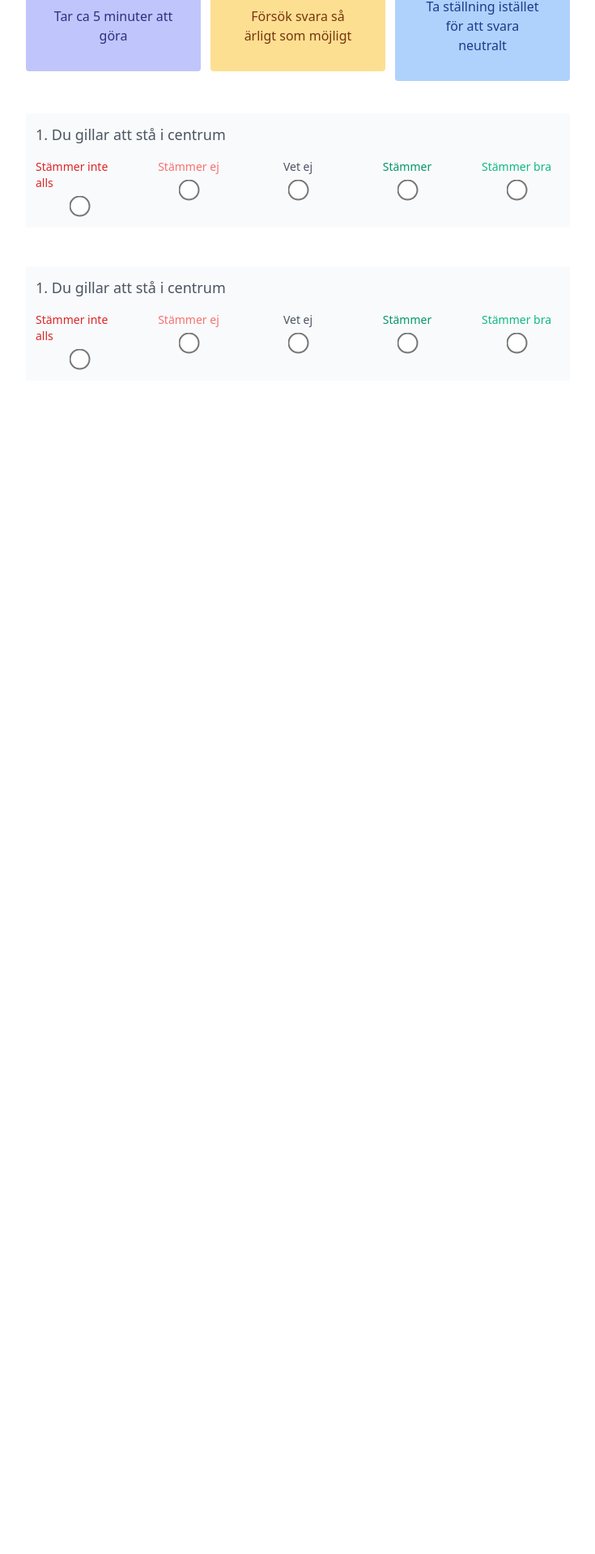
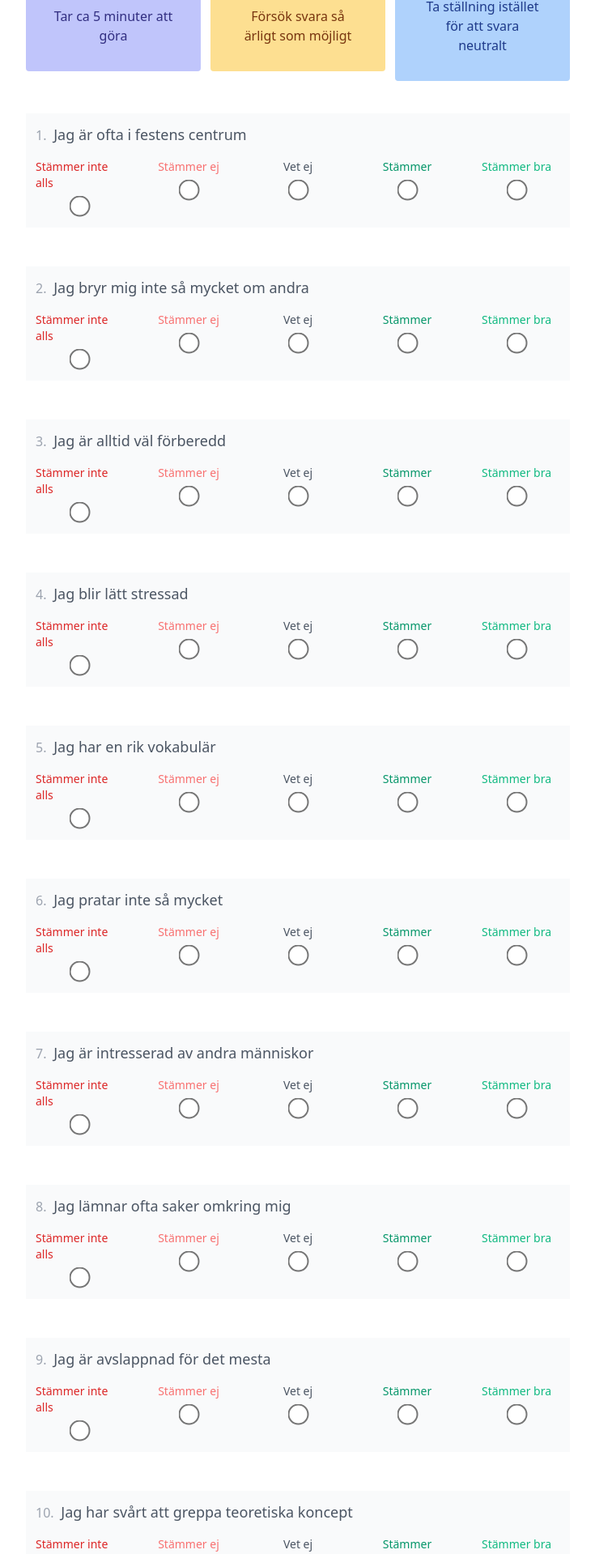
Before and after one commit to johnnydevster/persona, a React (Create React App) app in the folder client/: page / in a window 1280 px wide. Shown: the part 840-2759 px from the top of the page at 81% size, without its empty margins (272-1007 px from the left). Before the commit the page ends 1694 px from the top, so only its background shows below. Built offline with nearby package versions, Linux system fonts and the light colour scheme.

Commit message:
Question components work decently, saves state

```diff
--- a/client/src/App.js
+++ b/client/src/App.js
@@ -1,6 +1,14 @@
 import QuestionForm from "./Components/QuestionForm.js";
+import Questions from "./Data/questions";
+import { useState, useEffect } from "react";
 
 function App() {
+  const [answers, setAnswers] = useState([]);
+
+  useEffect(() => {
+    console.log(answers);
+  }, [answers]);
+
   return (
     <div>
       <header className="bg-blue-500 h-12 flex items-center">
@@ -60,8 +68,18 @@ function App() {
           </div>
         </div>
         <div className="mt-10 mb-96">
-          <QuestionForm />
-          <QuestionForm />
+          {Questions.map((question, index) => {
+            return (
+              <QuestionForm
+                questionNr={index + 1}
+                id={question.id}
+                question={question.question}
+                factor={question.factor}
+                answers={answers}
+                setAnswers={setAnswers}
+              />
+            );
+          })}
         </div>
       </section>
     </div>
--- a/client/src/Components/QuestionForm.js
+++ b/client/src/Components/QuestionForm.js
@@ -1,34 +1,74 @@
-import {
-  FormControl,
-  FormLabel,
-  Radio,
-  RadioGroup,
-  FormControlLabel,
-} from "@material-ui/core";
-import { createStyles, makeStyles } from "@material-ui/core/styles";
-import { useState } from "react";
+import { useState, useEffect } from "react";
 
-function QuestionForm() {
-  const [value, setValue] = useState();
+function QuestionForm(props) {
+  function handleChange(e) {
+    // Factors explanation
+    // 1 = Extraversion
+    // 2 = Agreeableness
+    // 3 = Conscientiousness
+    // 4 = Neuroticism
+    // 5 = Openness
+    const score = Number(e.target.value);
+    const reversedScale = [6, 5, 4, 3, 2, 1];
+    let finalScore;
+    let factor;
 
-  function handleChange(e) {
-    console.log(e.target.value);
+    if (Math.abs(props.factor) === 1) {
+      props.factor > 0
+        ? (finalScore = score)
+        : (finalScore = reversedScale[score]);
+      factor = "Extraversion";
+    } else if (Math.abs(props.factor) === 2) {
+      props.factor > 0
+        ? (finalScore = score)
+        : (finalScore = reversedScale[score]);
+      factor = "Agreeableness";
+    } else if (Math.abs(props.factor) === 3) {
+      props.factor > 0
+        ? (finalScore = score)
+        : (finalScore = reversedScale[score]);
+      factor = "Conscientiousness";
+    } else if (Math.abs(props.factor) === 4) {
+      props.factor > 0
+        ? (finalScore = score)
+        : (finalScore = reversedScale[score]);
+      factor = "Neuroticism";
+    } else if (Math.abs(props.factor) === 5) {
+      props.factor > 0
+        ? (finalScore = score)
+        : (finalScore = reversedScale[score]);
+      factor = "Openness";
+    }
+
+    const questionAnswer = {
+      id: props.id,
+      factor,
+      answer: finalScore,
+    };
+
+    props.setAnswers([
+      ...props.answers.filter((object) => {
+        return object.id != questionAnswer.id;
+      }),
+      questionAnswer,
+    ]);
   }
   return (
     <div className="mb-12 bg-gray-50 pt-3 pb-5 px-3">
       <h2 className="text-lg text-gray-600 pb-4">
-        1. Du gillar att stå i centrum
+        <span className="text-base text-gray-400 mr-1">
+          {props.questionNr}.
+        </span>{" "}
+        {props.question}
       </h2>
-      <form className="sm:flex justify-between text-sm align-middle">
+      <form className="flex flex-col-reverse sm:flex-row  justify-between text-sm align-middle">
         <div className="flex sm:flex-col items-center sm:w-1/6 mt-3 mx-4 sm:m-0 text-red-600">
           <input
             type="radio"
             name="first option"
             value="1"
             className="transform scale-200 sm:mt-3 sm:order-last cursor-pointer"
-            onChange={(e) => {
-              console.log(e.target.value);
-            }}
+            onChange={(e) => handleChange(e)}
           />
           <label className="sm:order-first pl-4 sm:p-0">
             Stämmer inte alls
@@ -40,9 +80,7 @@ function QuestionForm() {
             name="first option"
             value="2"
             className="transform scale-200 sm:mt-3 cursor-pointer"
-            onChange={(e) => {
-              console.log(e.target.value);
-            }}
+            onChange={(e) => handleChange(e)}
           />
           <label className="sm:order-first pl-4 sm:p-0">Stämmer ej</label>
         </div>
@@ -52,9 +90,7 @@ function QuestionForm() {
             name="first option"
             value="3"
             className="transform scale-200 sm:mt-3 cursor-pointer"
-            onChange={(e) => {
-              console.log(e.target.value);
-            }}
+            onChange={(e) => handleChange(e)}
           />
           <label className="sm:order-first text-gray-600 pl-4 sm:p-0">
             Vet ej
@@ -66,9 +102,7 @@ function QuestionForm() {
             name="first option"
             value="4"
             className="transform scale-200 sm:mt-3 cursor-pointer"
-            onChange={(e) => {
-              console.log(e.target.value);
-            }}
+            onChange={(e) => handleChange(e)}
           />
           <label className="sm:order-first text-green-600 pl-4 sm:p-0">
             Stämmer
@@ -80,9 +114,7 @@ function QuestionForm() {
             name="first option"
             value="5"
             className="transform scale-200 sm:mt-3 cursor-pointer"
-            onChange={(e) => {
-              console.log(e.target.value);
-            }}
+            onChange={(e) => handleChange(e)}
           />
           <label className="sm:order-first text-green-500 pl-4 sm:p-0">
             Stämmer bra
--- /dev/null
+++ b/client/src/Data/questions.js
@@ -0,0 +1,104 @@
+const Questions = [
+  {
+    id: 1,
+    question: "Jag är ofta i festens centrum",
+    factor: 1,
+  },
+  {
+    id: 2,
+    question: "Jag bryr mig inte så mycket om andra",
+    factor: -2,
+  },
+  {
+    id: 3,
+    question: "Jag är alltid väl förberedd",
+    factor: 3,
+  },
+  {
+    id: 4,
+    question: "Jag blir lätt stressad",
+    factor: 4,
+  },
+  {
+    id: 5,
+    question: "Jag har en rik vokabulär",
+    factor: 5,
+  },
+  {
+    id: 6,
+    question: "Jag pratar inte så mycket",
+    factor: -1,
+  },
+  {
+    id: 7,
+    question: "Jag är intresserad av andra människor",
+    factor: 2,
+  },
+  {
+    id: 8,
+    question: "Jag lämnar ofta saker omkring mig",
+    factor: -3,
+  },
+  {
+    id: 9,
+    question: "Jag är avslappnad för det mesta",
+    factor: 4,
+  },
+  {
+    id: 10,
+    question: "Jag har svårt att greppa teoretiska koncept",
+    factor: -5,
+  },
+  {
+    id: 11,
+    question: "Jag känner mig bekväm bland folk",
+    factor: 1,
+  },
+  {
+    id: 12,
+    question: "Jag förolämpar folk",
+    factor: -2,
+  },
+  {
+    id: 13,
+    question: "Jag fokuserar på detaljer",
+    factor: 3,
+  },
+  {
+    id: 14,
+    question: "Jag oroar mig ofta över saker",
+    factor: 4,
+  },
+  {
+    id: 15,
+    question: "Jag har en livlig fantasi",
+    factor: 5,
+  },
+  {
+    id: 16,
+    question: "Jag håller mig mest i bakgrunden",
+    factor: -1,
+  },
+  {
+    id: 17,
+    question: "Jag sympatiserar med andras känslor",
+    factor: 2,
+  },
+  {
+    id: 18,
+    question: "Jag stökar ofta ner",
+    factor: -3,
+  },
+  {
+    id: 19,
+    question: "Jag känner mig sällan nere",
+    factor: -4,
+  },
+  {
+    id: 20,
+    question: "Jag är inte intresserad av abstrakta idéer",
+    factor: -5,
+  },
+];
+
+export default Questions;
```
